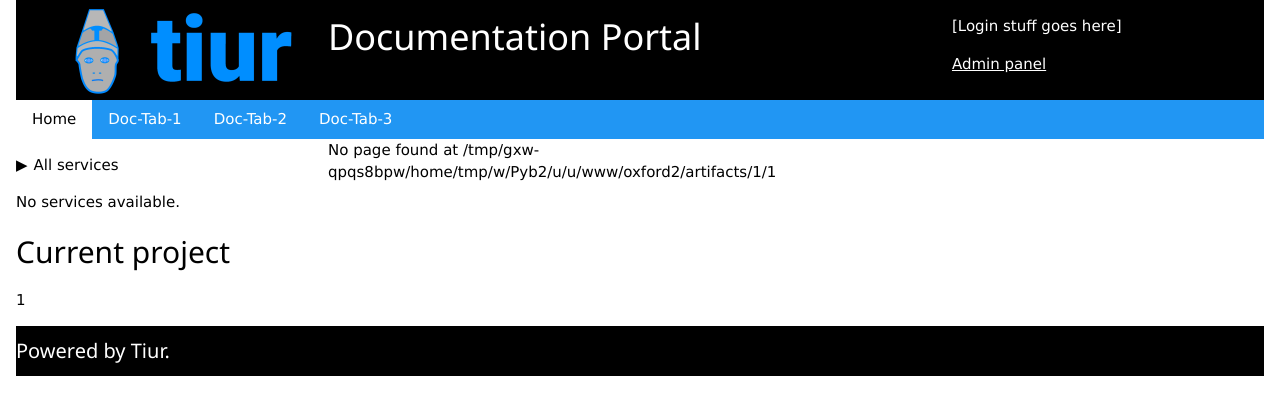
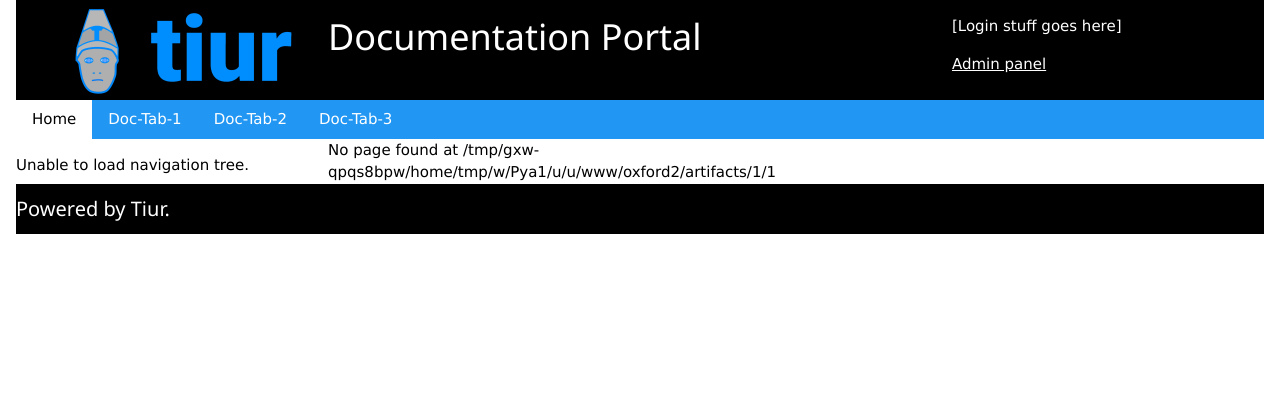
Before and after one commit to JeremyReimer/Tiur, a Django app: page /1/latest/1 in a window 1280 px wide. Shown: the top 415 px of the page. Run offline with Django 4.2, Linux system fonts and the light colour scheme; data that the repository does not hold is empty.

Commit message:
Changed template to load navtree from static file instead

```diff
--- a/oxford2/templates/oxford2/index.html
+++ b/oxford2/templates/oxford2/index.html
@@ -87,22 +87,7 @@
   <div class="w3-row">
     <div class="w3-quarter w3-white">
       <p></p>
-      <ul id="myUL">
-        <li><span class="caret" id="allservices">All services</span>
-        {% if project_list %}
-          <ul class="nested">
-          {% for project in project_list %}
-            <li><a href="/{{ project.name }}/latest/">{{ project.display_name }}</a></li>
-            <li><span class="caret">Test subheadings</span><ul class="nested"><li>Test item 1</li><li>Test item2</li></ul>
-          {% endfor %}
-        {% else %}
-          <p>No services available.</p>
-        {% endif %}
-        </ul>
-        </li>
-      </ul>
-      <h2>Current project</h2>
-      <p> {{ current_project }} </p>
+      {{ nav_content | safe }}
     </div>
     <div class="w3-half w3-white">
       {{ page_content|safe }}
--- a/oxford2/views.py
+++ b/oxford2/views.py
@@ -14,14 +14,22 @@
     project_list = Project.objects.order_by('name')
     template = loader.get_template('oxford2/index.html')
     page_url_full = os.path.join(settings.BASE_DIR, 'oxford2', 'artifacts', page_url, page)
+    nav_url_full = os.path.join(settings.BASE_DIR, 'oxford2', 'artifacts', 'navtree.html')
     try:
       with open(page_url_full, "r", encoding="utf-8") as f:
           page_content = f.read()
     except:
       page_content = 'No page found at ' + str(page_url_full)
+    # load navtree
+    try:
+      with open(nav_url_full, "r", encoding="utf-8") as n:
+          nav_content = n.read()
+    except:
+          nav_content = 'Unable to load navigation tree.'
     context = {
        'project_list': project_list,
        'current_project': page_url,
        'page_content': page_content,
+       'nav_content': nav_content,
     }
     return HttpResponse(template.render(context, request))
```
